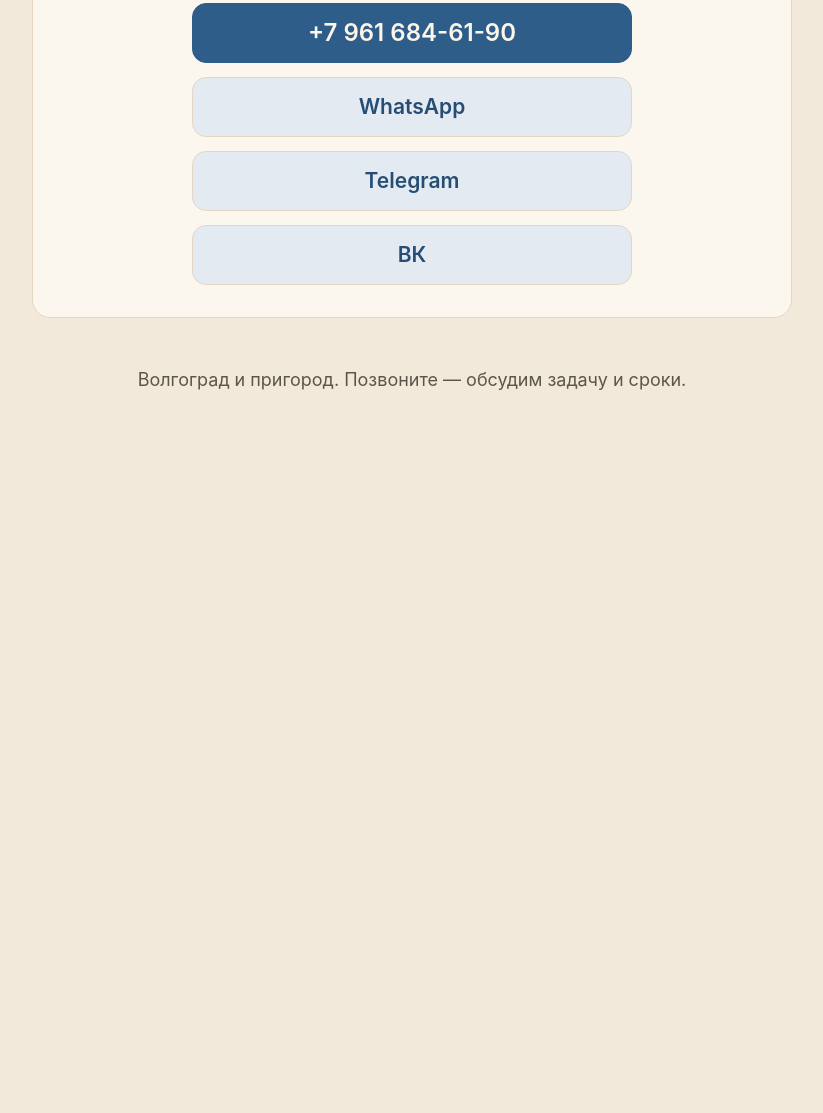
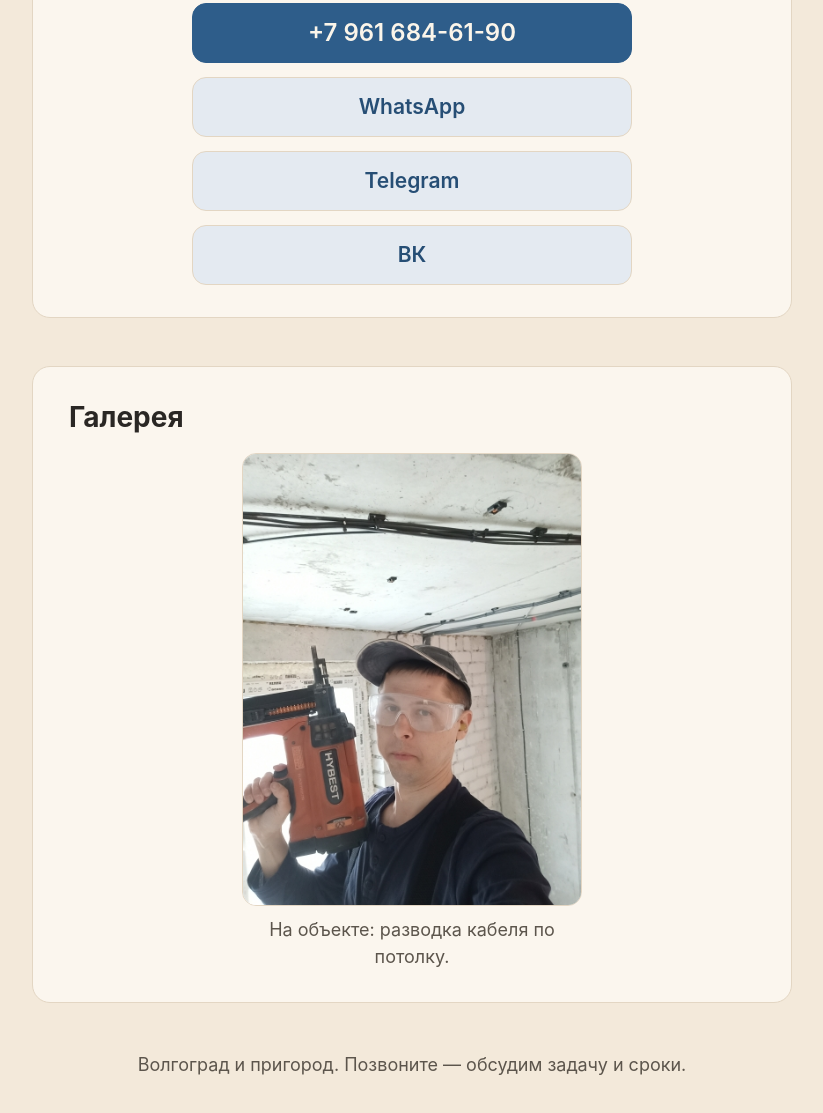
Before and after one commit to stillthunderson-web/electrician-site, a plain HTML site: page index.html in a window 1280 px wide. Shown: the part 1106-2219 px from the top of the page, without its empty margins (228-1051 px from the left). Before the commit the page ends 1557 px from the top, so only its background shows below. Drawn offline with Linux system fonts and the light colour scheme.

Commit message:
добавил фото морды

```diff
--- a/index.html
+++ b/index.html
@@ -208,6 +208,37 @@
     border-color: var(--blue-dark);
   }
 
+  .gallery {
+    display: flex;
+    flex-wrap: wrap;
+    justify-content: center;
+    gap: 18px;
+  }
+
+  .gallery figure {
+    flex: 1 1 260px;
+    max-width: 340px;
+    margin: 0;
+  }
+
+  .gallery img {
+    display: block;
+    width: 100%;
+    max-width: 100%;
+    height: auto;
+    background-color: #FFFFFF;
+    border: 1px solid var(--line);
+    border-radius: 14px;
+  }
+
+  .gallery figcaption {
+    margin-top: 10px;
+    font-size: 18px;
+    line-height: 1.5;
+    color: var(--muted);
+    text-align: center;
+  }
+
   footer {
     margin: 8px 0 0;
     text-align: center;
@@ -270,6 +301,15 @@
     .contact--phone {
       font-size: 24px;
     }
+
+    .gallery {
+      gap: 24px;
+    }
+
+    .gallery figure {
+      flex: 1 1 300px;
+      max-width: 340px;
+    }
   }
 </style>
 </head>
@@ -317,6 +357,16 @@
       </address>
     </section>
 
+    <section aria-labelledby="gallery-title">
+      <h2 id="gallery-title">Галерея</h2>
+      <div class="gallery">
+        <figure>
+          <img src="images/morda.jpg" width="384" height="512" loading="lazy" decoding="async" alt="Дмитрий Козлов в защитных очках с монтажным инструментом на объекте, разводка кабеля по потолку">
+          <figcaption>На объекте: разводка кабеля по потолку.</figcaption>
+        </figure>
+      </div>
+    </section>
+
   </main>
 
   <footer>
```
Also changed, not shown: images/morda.jpg (added), Новый текстовый документ.txt (added).
